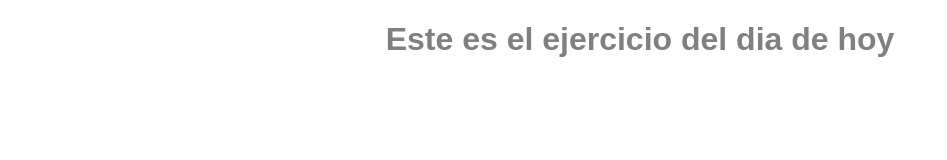
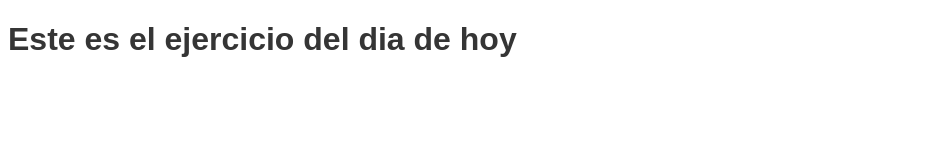
Before and after one commit to ricardosalasv/hyperblog, a plain HTML site: page index.html in a window 1280 px wide. Shown: the whole page, without its empty margins (0-947 px from the left). Drawn offline with Linux system fonts and the light colour scheme.

Commit message:
Commit antes de la creacion del branch

```diff
--- a/styles.css
+++ b/styles.css
@@ -1,6 +1,6 @@
 body
 {
-    text-align: center;
-    color: gray;
+    text-align: left;
+    color: rgb(53, 53, 53);
     font-family: Arial, Helvetica, sans-serif;
 }
```
Also changed, not shown: biografia.txt.
